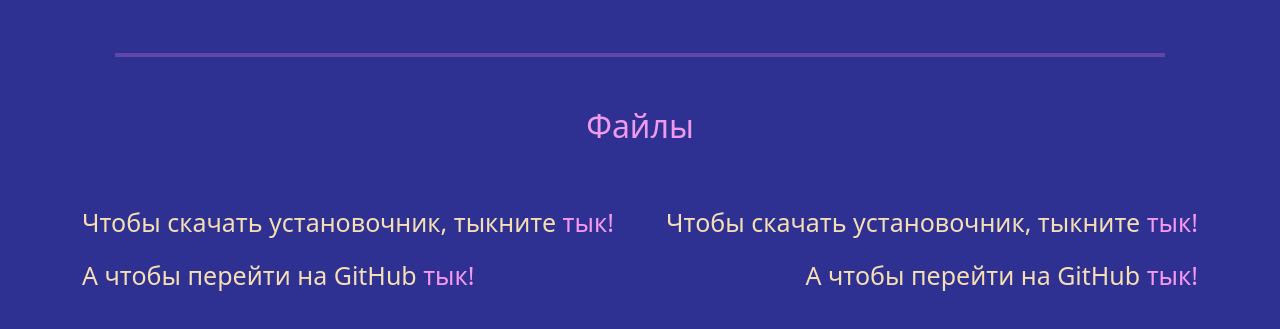
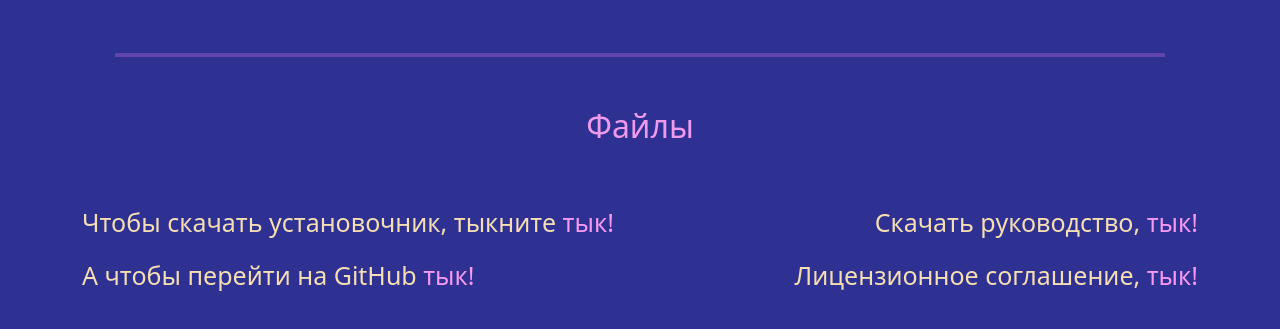
Before and after one commit to VladislavRyutin/arcade_superman, a plain HTML site: page index.html in a window 1280 px wide. Shown: the part 2685-3014 px from the top of the page. Drawn offline with nearby package versions, Linux system fonts and the light colour scheme.

Commit message:
Update index.html

```diff
--- a/index.html
+++ b/index.html
@@ -78,8 +78,8 @@
           </div>
           <div class="col-6 a-color side-left">
             <!--ТУт свое вставишь-->
-            <p>Чтобы скачать установочник, тыкните <a href="/assets/arcade_superman_installer.exe">тык!</a></p>
-            <p>А чтобы перейти на GitHub <a href="https://github.com/VladislavRyutin/arcade_superman">тык!</a></p>
+            <p>Скачать руководство, <a href="/assets/Rukovodstvo_polzovatelya.docx">тык!</a></p>
+            <p>Лицензионное соглашение, <a href="/assets/Letsenzionnoe_soglashenie.docx">тык!</a></p>
           </div>
         </div>
       </div>
```
